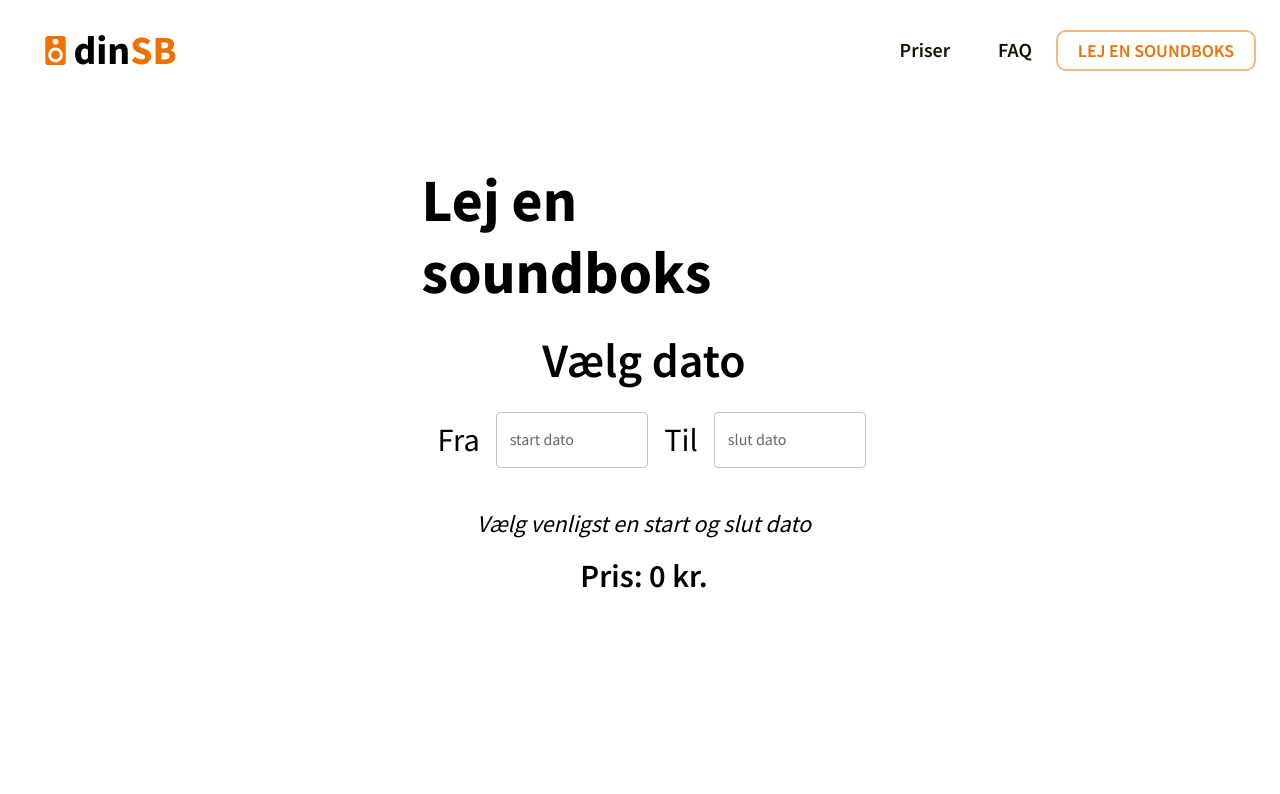
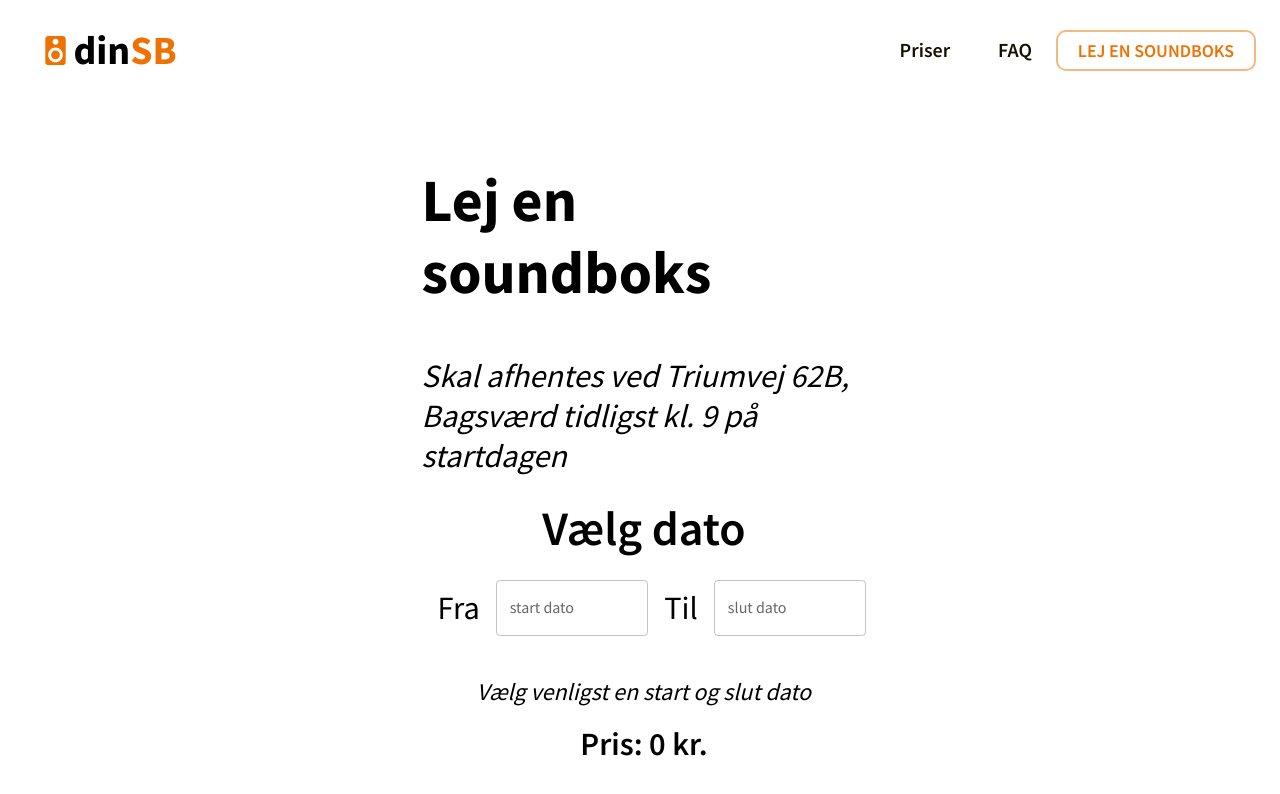
Before and after one commit to aliasadi04/dinsb, a React (Create React App) app: page /lej in a window 1280 px wide. Shown: the top 794 px of the page. Built offline with nearby package versions, Linux system fonts and the light colour scheme; no server answers; the database is empty.

Commit message:
afhentningsinfo på lejside

```diff
--- a/src/routes/lejPage.tsx
+++ b/src/routes/lejPage.tsx
@@ -194,7 +194,7 @@
 
       <Box sx={{ display: 'flex', flexDirection: 'column', alignItems: 'center', maxWidth: '40%', transition: 'right 2s', minWidth: '400px' }}>
         <Typography variant='h2' fontWeight={700} my={3}>Lej en soundboks </Typography>
-
+        <Typography variant='h4' fontWeight={400} fontStyle='italic' my={3}>Skal afhentes ved Triumvej 62B, Bagsværd tidligst kl. 9 på startdagen </Typography>
         <Typography variant='h3' fontWeight={600} sx={{ mb: 3 }} >Vælg dato</Typography>
 
 
```
